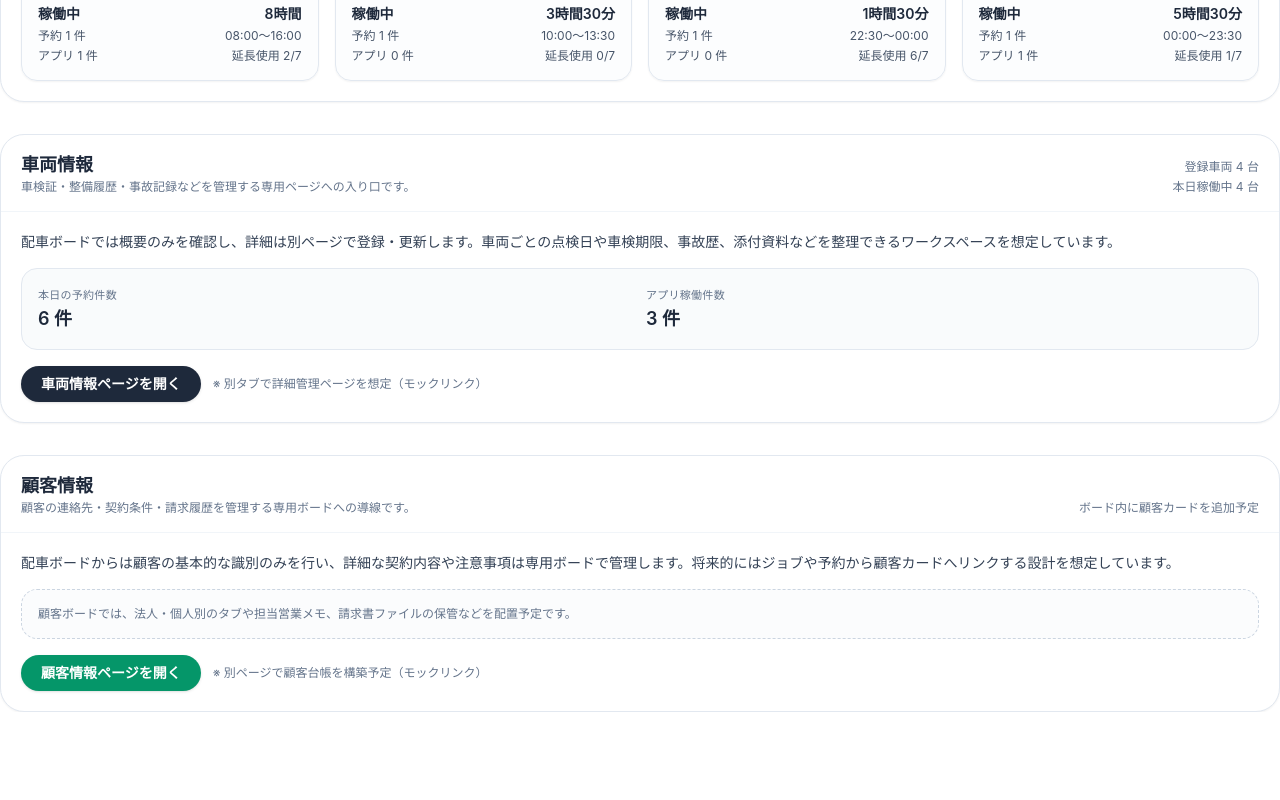
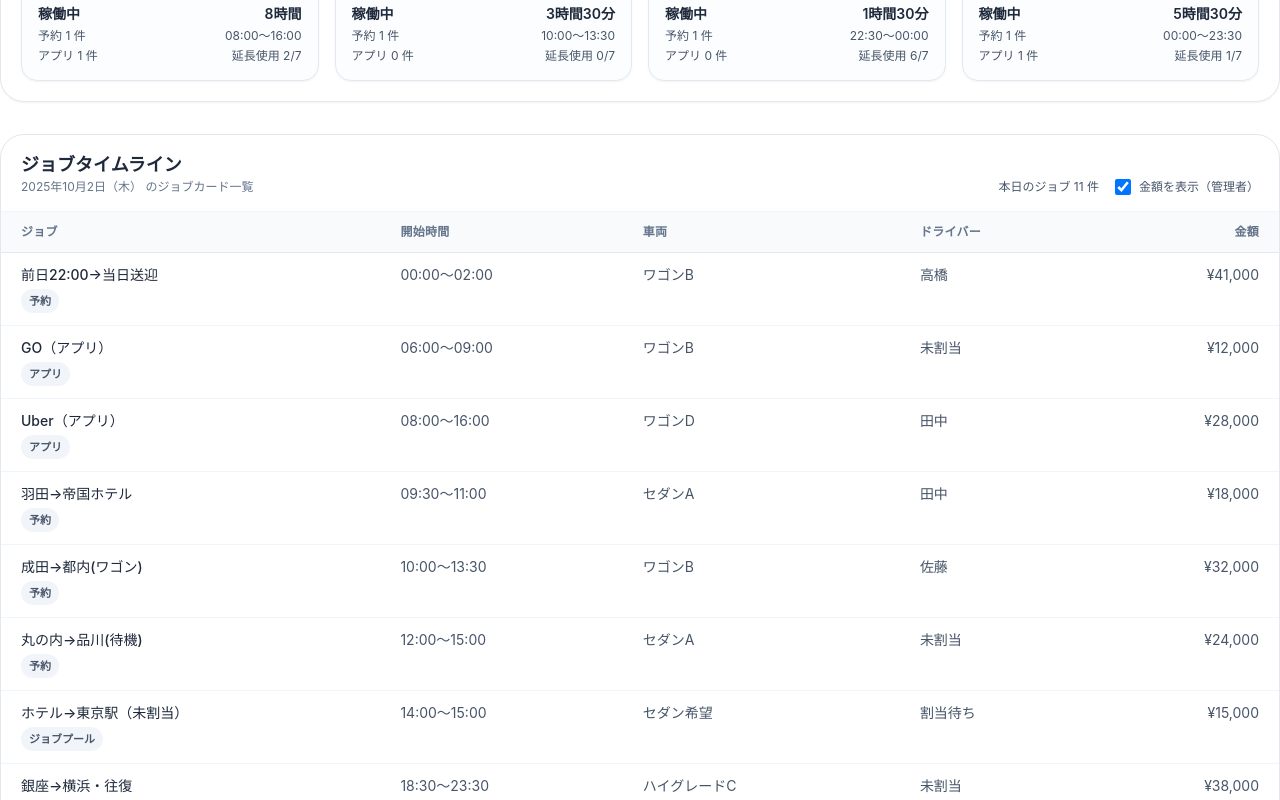
Before and after one commit to motohide404/HireDispatchDesk, a React app in the folder client/: page / in a window 1280 px wide. Shown: the part 900-1700 px from the top of the page. Before the commit the page ends 1612 px from the top, so only its background shows below. Built offline with nearby package versions, Linux system fonts and the light colour scheme; the HTML template or start-up script is replaced by a standard one.

Commit message:
Add total row to job timeline amounts

```diff
--- a/client/src/components/VehicleDispatchBoardMock.tsx
+++ b/client/src/components/VehicleDispatchBoardMock.tsx
@@ -30,6 +30,7 @@ const VEHICLE_CLASS_LABELS: Record<string, string> = {
   van: "ワゴン",
   luxury: "ハイグレード"
 };
+const vehicleMap = new Map(VEHICLES.map((v) => [v.id, v]));
 type DriverInfo = {
   id: number;
   name: string;
@@ -66,6 +67,7 @@ type AppDuty = {
   is_overnight: boolean;
   overnight_from_previous_day?: boolean;
   overnight_to_next_day?: boolean;
+  amount?: number;
 };
 
 const APP_DUTIES_INIT: AppDuty[] = [
@@ -78,7 +80,8 @@ const APP_DUTIES_INIT: AppDuty[] = [
     end: "2025-10-03T16:00:00+09:00",
     is_overnight: false,
     overnight_from_previous_day: false,
-    overnight_to_next_day: false
+    overnight_to_next_day: false,
+    amount: 28000
   },
   {
     id: "A2",
@@ -89,7 +92,8 @@ const APP_DUTIES_INIT: AppDuty[] = [
     end: "2025-10-03T09:00:00+09:00",
     is_overnight: false,
     overnight_from_previous_day: false,
-    overnight_to_next_day: false
+    overnight_to_next_day: false,
+    amount: 12000
   },
   {
     id: "A3",
@@ -100,7 +104,8 @@ const APP_DUTIES_INIT: AppDuty[] = [
     end: "2025-10-03T23:30:00+09:00",
     is_overnight: false,
     overnight_from_previous_day: false,
-    overnight_to_next_day: false
+    overnight_to_next_day: false,
+    amount: 21000
   }
 ];
 
@@ -127,6 +132,7 @@ type BoardBooking = {
   is_overnight: boolean;
   overnight_from_previous_day?: boolean;
   overnight_to_next_day?: boolean;
+  amount?: number;
 };
 
 const isAppJob = (booking: BoardBooking | undefined | null) => booking?.client?.type === "app";
@@ -143,7 +149,8 @@ const BOOKINGS: BoardBooking[] = [
     status: "ok",
     is_overnight: false,
     overnight_from_previous_day: false,
-    overnight_to_next_day: false
+    overnight_to_next_day: false,
+    amount: 18000
   },
   {
     id: 202,
@@ -157,7 +164,8 @@ const BOOKINGS: BoardBooking[] = [
     note: "ドライバー未割当",
     is_overnight: false,
     overnight_from_previous_day: false,
-    overnight_to_next_day: false
+    overnight_to_next_day: false,
+    amount: 24000
   },
   {
     id: 203,
@@ -170,7 +178,8 @@ const BOOKINGS: BoardBooking[] = [
     status: "ok",
     is_overnight: false,
     overnight_from_previous_day: false,
-    overnight_to_next_day: false
+    overnight_to_next_day: false,
+    amount: 32000
   },
   {
     id: 205,
@@ -183,7 +192,8 @@ const BOOKINGS: BoardBooking[] = [
     status: "ok",
     is_overnight: true,
     overnight_from_previous_day: false,
-    overnight_to_next_day: true
+    overnight_to_next_day: true,
+    amount: 45000
   },
   {
     id: 204,
@@ -197,7 +207,8 @@ const BOOKINGS: BoardBooking[] = [
     note: "休息不足の恐れ",
     is_overnight: false,
     overnight_from_previous_day: false,
-    overnight_to_next_day: false
+    overnight_to_next_day: false,
+    amount: 38000
   },
   {
     id: 206,
@@ -210,14 +221,53 @@ const BOOKINGS: BoardBooking[] = [
     status: "ok",
     is_overnight: true,
     overnight_from_previous_day: true,
-    overnight_to_next_day: false
+    overnight_to_next_day: false,
+    amount: 41000
   }
 ];
 
-const UNASSIGNED_JOBS = [
-  { id: "J101", title: "ホテル→東京駅", client: { type: "ホテル", name: "パレスホテル" }, start: "2025-10-03T14:00:00+09:00", end: "2025-10-03T15:00:00+09:00", preferClass: "sedan" },
-  { id: "J102", title: "羽田→赤坂", client: { type: "個人", name: "佐藤様" }, start: "2025-10-03T20:30:00+09:00", end: "2025-10-03T21:30:00+09:00", preferClass: "luxury" }
+type UnassignedJob = {
+  id: string;
+  title: string;
+  client: { type: string; name: string };
+  start: string;
+  end: string;
+  preferClass: string;
+  amount?: number;
+};
+
+const UNASSIGNED_JOBS: UnassignedJob[] = [
+  {
+    id: "J101",
+    title: "ホテル→東京駅",
+    client: { type: "ホテル", name: "パレスホテル" },
+    start: "2025-10-03T14:00:00+09:00",
+    end: "2025-10-03T15:00:00+09:00",
+    preferClass: "sedan",
+    amount: 15000
+  },
+  {
+    id: "J102",
+    title: "羽田→赤坂",
+    client: { type: "個人", name: "佐藤様" },
+    start: "2025-10-03T20:30:00+09:00",
+    end: "2025-10-03T21:30:00+09:00",
+    preferClass: "luxury",
+    amount: 25000
+  }
 ];
+
+type DailyJobRow = {
+  id: string;
+  name: string;
+  timeLabel: string;
+  vehicleName: string;
+  driverName: string;
+  amount?: number;
+  source: "booking" | "duty" | "pool";
+  sourceLabel: string;
+  sortKey: number;
+};
 
 type CurrentTimePosition = { visible: boolean; x: number };
 
@@ -439,7 +489,7 @@ export default function VehicleDispatchBoardMock() {
   const [selected, setSelected] = useState<{ type: "booking" | "duty"; id: number | string } | null>(null);
   const [bookings, setBookings] = useState<BoardBooking[]>(BOOKINGS);
   const [appDuties, setAppDuties] = useState<AppDuty[]>(APP_DUTIES_INIT);
-  const [jobPool, setJobPool] = useState(UNASSIGNED_JOBS);
+  const [jobPool, setJobPool] = useState<UnassignedJob[]>(UNASSIGNED_JOBS);
   const [jobFormOpen, setJobFormOpen] = useState(false);
   const [jobDraft, setJobDraft] = useState({
     title: "",
@@ -450,6 +500,7 @@ export default function VehicleDispatchBoardMock() {
     preferClass: "sedan"
   });
   const [flashUnassignId, setFlashUnassignId] = useState<number | null>(null);
+  const [showJobAmounts, setShowJobAmounts] = useState(true);
   const bookingIdRef = useRef(500);
   const attachmentUrlsRef = useRef<Map<string, string>>(new Map());
   const centerRef = useRef<HTMLDivElement | null>(null);
@@ -559,6 +610,80 @@ export default function VehicleDispatchBoardMock() {
       };
     });
   }, [appDuties, bookings, viewDateObj]);
+  const dailyJobRows = useMemo(() => {
+    const dayStart = viewDateObj.getTime();
+    if (!Number.isFinite(dayStart)) {
+      return [] as DailyJobRow[];
+    }
+    const dayEnd = dayStart + DAY_MS;
+    const rows: DailyJobRow[] = [];
+
+    bookings.forEach((booking) => {
+      const clipped = clipIntervalToDay(booking.start, booking.end, dayStart, dayEnd);
+      if (!clipped) return;
+      const vehicleName = vehicleMap.get(booking.vehicleId)?.name ?? "未割当";
+      const driverName =
+        booking.driverId != null ? driverMap.get(booking.driverId)?.name ?? "未割当" : "未割当";
+      rows.push({
+        id: `booking-${booking.id}`,
+        name: booking.title,
+        timeLabel: `${formatTimeInJst(clipped.start)}〜${formatTimeInJst(clipped.end)}`,
+        vehicleName,
+        driverName,
+        amount: booking.amount,
+        source: "booking",
+        sourceLabel: "予約",
+        sortKey: clipped.start
+      });
+    });
+
+    appDuties.forEach((duty) => {
+      const clipped = clipIntervalToDay(duty.start, duty.end, dayStart, dayEnd);
+      if (!clipped) return;
+      const vehicleName = vehicleMap.get(duty.vehicleId)?.name ?? "未割当";
+      const driverName = duty.driverId != null ? driverMap.get(duty.driverId)?.name ?? "未割当" : "未割当";
+      rows.push({
+        id: `duty-${duty.id}`,
+        name: `${duty.service}（アプリ）`,
+        timeLabel: `${formatTimeInJst(clipped.start)}〜${formatTimeInJst(clipped.end)}`,
+        vehicleName,
+        driverName,
+        amount: duty.amount,
+        source: "duty",
+        sourceLabel: "アプリ",
+        sortKey: clipped.start
+      });
+    });
+
+    jobPool.forEach((job) => {
+      const clipped = clipIntervalToDay(job.start, job.end, dayStart, dayEnd);
+      if (!clipped) return;
+      const vehicleName = job.preferClass
+        ? `${VEHICLE_CLASS_LABELS[job.preferClass] ?? job.preferClass}希望`
+        : "未割当";
+      rows.push({
+        id: `pool-${job.id}`,
+        name: `${job.title}（未割当）`,
+        timeLabel: `${formatTimeInJst(clipped.start)}〜${formatTimeInJst(clipped.end)}`,
+        vehicleName,
+        driverName: "割当待ち",
+        amount: job.amount,
+        source: "pool",
+        sourceLabel: "ジョブプール",
+        sortKey: clipped.start
+      });
+    });
+
+    return rows.sort((a, b) => a.sortKey - b.sortKey);
+  }, [appDuties, bookings, jobPool, viewDateObj]);
+  const dailyJobAmountTotal = useMemo(
+    () =>
+      dailyJobRows.reduce((acc, row) => {
+        if (row.amount == null) return acc;
+        return acc + row.amount;
+      }, 0),
+    [dailyJobRows]
+  );
   const totalMonthlyJobs = useMemo(
     () => DRIVERS.reduce((acc, driver) => acc + driver.monthlyJobs, 0),
     []
@@ -1479,6 +1604,89 @@ export default function VehicleDispatchBoardMock() {
                     </div>
                   );
                 })}
+              </div>
+            </div>
+          </section>
+
+          <section id="job-summary" className="scroll-mt-24">
+            <div className="rounded-3xl border border-slate-200 bg-white shadow-sm">
+              <div className="flex flex-wrap items-end justify-between gap-4 border-b border-slate-100 px-5 py-4">
+                <div>
+                  <h2 className="text-lg font-semibold text-slate-800">ジョブタイムライン</h2>
+                  <p className="text-xs text-slate-500">{viewDateDisplay} のジョブカード一覧</p>
+                </div>
+                <div className="flex flex-wrap items-center gap-4 text-xs text-slate-600">
+                  <div>本日のジョブ {dailyJobRows.length} 件</div>
+                  <label className="inline-flex items-center gap-2">
+                    <input
+                      type="checkbox"
+                      className="h-4 w-4 rounded border-slate-300 text-slate-800 focus:ring-slate-500"
+                      checked={showJobAmounts}
+                      onChange={(event) => setShowJobAmounts(event.target.checked)}
+                    />
+                    <span>金額を表示（管理者）</span>
+                  </label>
+                </div>
+              </div>
+              <div className="overflow-x-auto">
+                <table className="min-w-full divide-y divide-slate-200 text-sm">
+                  <thead className="bg-slate-50 text-left text-xs font-semibold uppercase tracking-wide text-slate-500">
+                    <tr>
+                      <th scope="col" className="px-5 py-3 font-semibold">ジョブ</th>
+                      <th scope="col" className="px-5 py-3 font-semibold">開始時間</th>
+                      <th scope="col" className="px-5 py-3 font-semibold">車両</th>
+                      <th scope="col" className="px-5 py-3 font-semibold">ドライバー</th>
+                      {showJobAmounts && (
+                        <th scope="col" className="px-5 py-3 text-right font-semibold">金額</th>
+                      )}
+                    </tr>
+                  </thead>
+                  <tbody className="divide-y divide-slate-100 bg-white text-slate-700">
+                    {dailyJobRows.length === 0 ? (
+                      <tr>
+                        <td
+                          colSpan={showJobAmounts ? 5 : 4}
+                          className="px-5 py-6 text-center text-sm text-slate-500"
+                        >
+                          本日のジョブはありません。
+                        </td>
+                      </tr>
+                    ) : (
+                      dailyJobRows.map((row) => (
+                        <tr key={row.id} className="transition-colors hover:bg-slate-50/70">
+                          <td className="px-5 py-3 align-top">
+                            <div className="flex flex-col gap-1">
+                              <span className="font-medium text-slate-800">{row.name}</span>
+                              <span className="w-fit rounded-full bg-slate-100 px-2 py-0.5 text-[11px] font-semibold text-slate-600">
+                                {row.sourceLabel}
+                              </span>
+                            </div>
+                          </td>
+                          <td className="px-5 py-3 align-top text-slate-600">{row.timeLabel}</td>
+                          <td className="px-5 py-3 align-top text-slate-600">{row.vehicleName}</td>
+                          <td className="px-5 py-3 align-top text-slate-600">{row.driverName}</td>
+                          {showJobAmounts && (
+                            <td className="px-5 py-3 align-top text-right text-slate-600">
+                              {row.amount != null ? formatCurrency(row.amount) : "—"}
+                            </td>
+                          )}
+                        </tr>
+                      ))
+                    )}
+                  </tbody>
+                  {showJobAmounts && dailyJobRows.length > 0 && (
+                    <tfoot className="bg-slate-50 text-slate-700">
+                      <tr>
+                        <td className="px-5 py-3 text-right font-semibold" colSpan={4}>
+                          合計
+                        </td>
+                        <td className="px-5 py-3 text-right font-semibold">
+                          {formatCurrency(dailyJobAmountTotal)}
+                        </td>
+                      </tr>
+                    </tfoot>
+                  )}
+                </table>
               </div>
             </div>
           </section>
@@ -2806,6 +3014,9 @@ function formatMinutesLabel(minutes: number) {
   if (mins === 0) return `${hours}時間`;
   return `${hours}時間${mins}分`;
 }
+function formatCurrency(amount: number) {
+  return `¥${amount.toLocaleString("ja-JP")}`;
+}
 function formatTimeInJst(ms: number) {
   const d = new Date(ms);
   return d.toLocaleTimeString("ja-JP", { hour: "2-digit", minute: "2-digit", hour12: false, timeZone: "Asia/Tokyo" });
```
